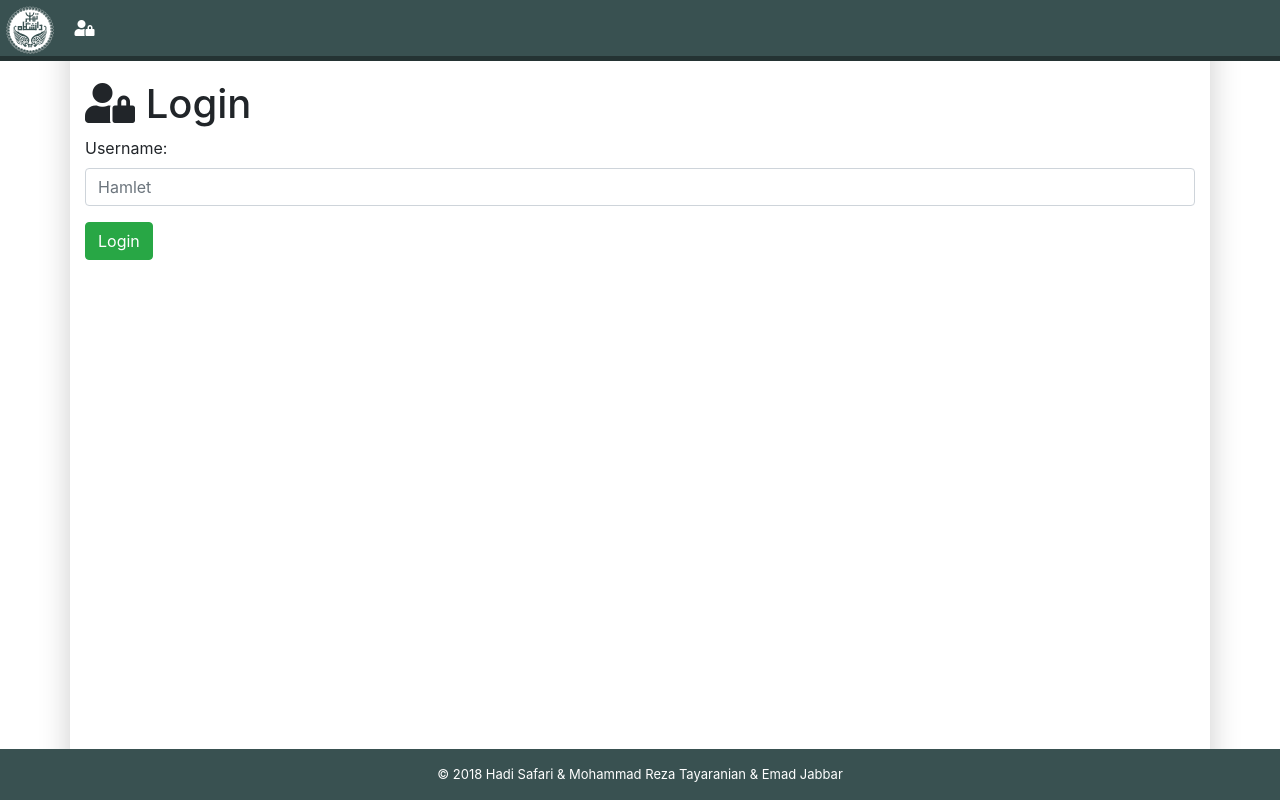
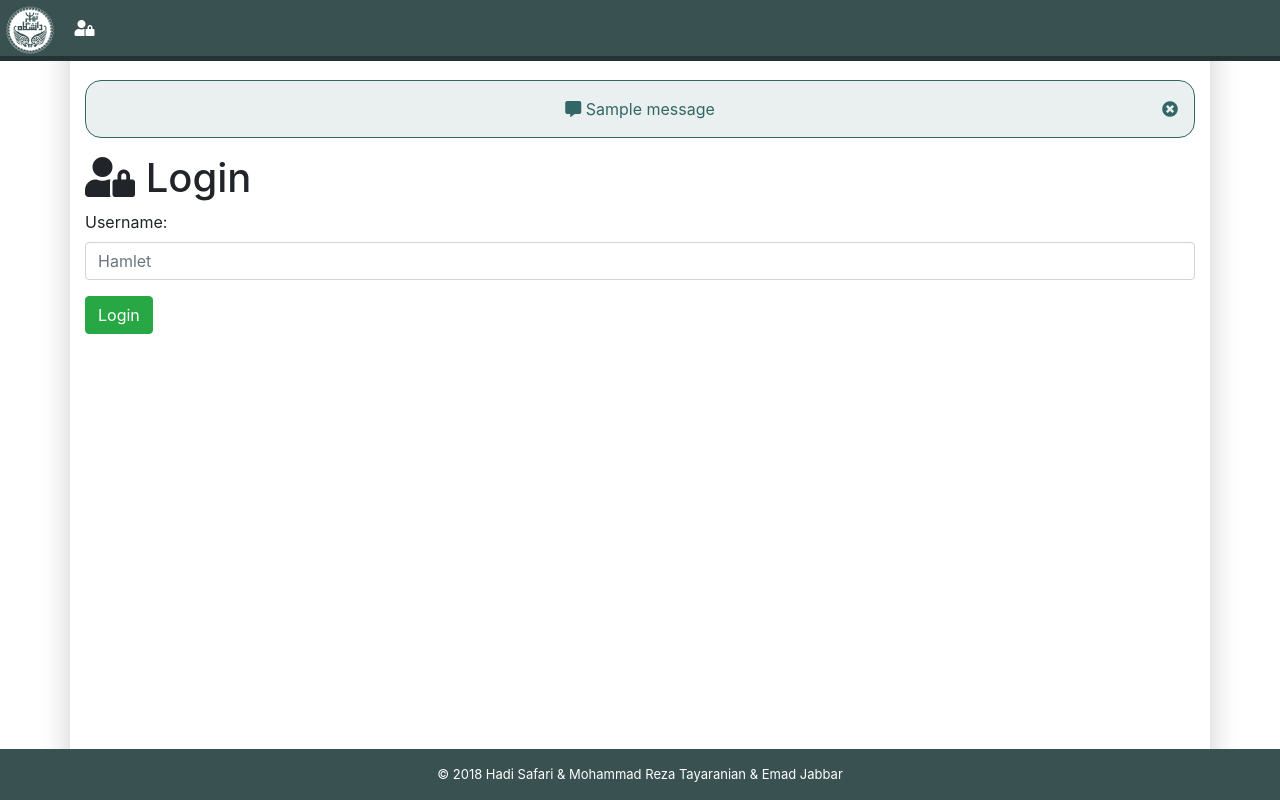
Before and after one commit to hadisfr/UTScheduler, a Django app: page /login/ in a window 1280 px wide. Run offline with Django 3.2, Linux system fonts and the light colour scheme; tables that the repository leaves empty hold one stand-in row (values such as "Sample post"); one stand-in notice (Sample message) is shown; some libraries are stand-ins or nearby versions.

Commit message:
add message infrastructure

```diff
--- a/src/UTScheduler/settings.py
+++ b/src/UTScheduler/settings.py
@@ -110,6 +110,8 @@ AUTH_PASSWORD_VALIDATORS = [
     },
 ]
 
+MESSAGE_STORAGE = 'django.contrib.messages.storage.session.SessionStorage'
+
 
 # Internationalization
 # https://docs.djangoproject.com/en/2.1/topics/i18n/
--- a/src/polls/views.py
+++ b/src/polls/views.py
@@ -1,6 +1,7 @@
 from django.shortcuts import render, Http404, redirect, reverse
 from django.core.exceptions import ObjectDoesNotExist
 from django.utils.timezone import now
+from django.contrib import messages
 
 from .models import User, Poll, Choice, Vote
 from .mail.mail import Mail
@@ -68,9 +69,8 @@ def login(req):
             req.session['username'] = user.name
             return redirect(reverse('landing'))
         except ObjectDoesNotExist:
-            return render(req, "login.html", {
-                "msg": "Wrong authentication data!",
-            }, status=401)
+            messages.add_message(req, messages.ERROR, "Wrong authentication data!")
+            return render(req, "login.html", status=401)
     else:
         raise Http404
 
@@ -86,7 +86,7 @@ def new_poll(req):
             return render(req, "polls/new_poll.html")
         elif req.method == 'POST':
             poll = Poll.objects.create(question_text=req.POST['question'], owner=req.puser)
-            req.session['msg'] = "Poll created successfully!"
+            messages.add_message(req, messages.SUCCESS, "Poll created successfully!")
             return redirect(reverse('poll:show', kwargs={'poll_id': poll.id}))
         else:
             raise Http404
@@ -136,7 +136,7 @@ def handle_poll(req, poll_id):
 def add_choice(req, poll):
     if req.method == 'POST':
         Choice.objects.create(poll=poll, choice_text=req.POST['text'])
-        req.session['msg'] = "Choice created successfully!"
+        messages.add_message(req, messages.SUCCESS, "Choice created successfully!")
         return redirect(reverse('poll:show', kwargs={'poll_id': poll.id}))
     else:
         raise Http404
@@ -155,7 +155,7 @@ def add_user_to_poll(req, poll):
         uri = uri[:uri.rfind('/')]
         nn = Notifier(Mail())
         nn.notify_participate(req.puser, this_audience, uri)
-        req.session['msg'] = "User added successfully!"
+        messages.add_message(req, messages.SUCCESS, "User added successfully!")
         return redirect(reverse('poll:show', kwargs={'poll_id': poll.id}))
     else:
         raise Http404
@@ -179,7 +179,7 @@ def vote(req, poll):
                     choice=choice,
                     defaults={'vote': {key: value for (value, key) in Vote.VOTE_T}[req.POST[key]]},
                 )
-        req.session['msg'] = "Voted successfully!"
+        messages.add_message(req, messages.SUCCESS, "Voted successfully!")
         return redirect(reverse('poll:show', kwargs={'poll_id': poll.id}))
     else:
         raise Http404
@@ -195,7 +195,7 @@ def end_poll(req, poll):
             raise Http404
         poll.close_date = now()
         poll.save()
-        req.session['msg'] = "Poll closed successfully!"
+        messages.add_message(req, messages.SUCCESS, "Poll closed successfully!")
         return redirect(reverse('poll:show', kwargs={'poll_id': poll.id}))
     else:
         raise Http404
@@ -207,7 +207,7 @@ def begin_poll(req, poll):
         poll.chosen_choice = None
         poll.close_date = None
         poll.save()
-        req.session['msg'] = "Poll reopened successfully!"
+        messages.add_message(req, messages.SUCCESS, "Poll reopened successfully!")
         return redirect(reverse('poll:show', kwargs={'poll_id': poll.id}))
     else:
         raise Http404
--- a/src/static/css/stylesheet.css
+++ b/src/static/css/stylesheet.css
@@ -74,9 +74,7 @@ table * {
 }
 
 .msg {
-    background: hsla(0, 33%, 30%, 0.1);
     border-radius: 16px;
-    color: hsla(0, 33%, 30%, 1);
     border: solid 1px;
     padding: 16px 32px;
     text-align: center;
@@ -104,6 +102,26 @@ table * {
     cursor: pointer;
 }
 
+.msg.msg-error {
+    background: hsla(0, 33%, 30%, 0.1);
+    color: hsla(0, 33%, 30%, 1);
+}
+
+.msg.msg-success {
+    background: hsla(180, 33%, 30%, 0.1);
+    color: hsla(180, 33%, 30%, 1);
+}
+
+.msg.msg-info {
+    background: hsla(226, 33%, 30%, 0.1);
+    color: hsla(226, 33%, 30%, 1);
+}
+
+.msg.msg-warning {
+    background: hsla(58, 33%, 30%, 0.1);
+    color: hsla(58, 33%, 30%, 1);
+}
+
 dt, dd {
     display: inline-block;
 }
--- a/src/templates/trunk.html
+++ b/src/templates/trunk.html
@@ -19,7 +19,11 @@
         {% endif %}
     </ul></div>
     <div class="container">
-        {% if msg %}<div class="msg"><span class="fas fa-comment-alt"></span>&nbsp;<span>{{msg}}</span><span class="x fas fa-times-circle" onclick="hide_msg(this);"></span></div>{% endif %}
+        {% if messages %}
+            {% for message in messages %}
+            <div class="msg {% if message.tags %} msg-{{ message.tags }}{% endif %}"><span class="fas fa-comment-alt"></span>&nbsp;<span>{{ message }}</span><span class="x fas fa-times-circle" onclick="hide_msg(this);"></span></div>
+            {% endfor %}
+        {% endif %}
         {% block content %}
         {% endblock %}
     </div>
```
